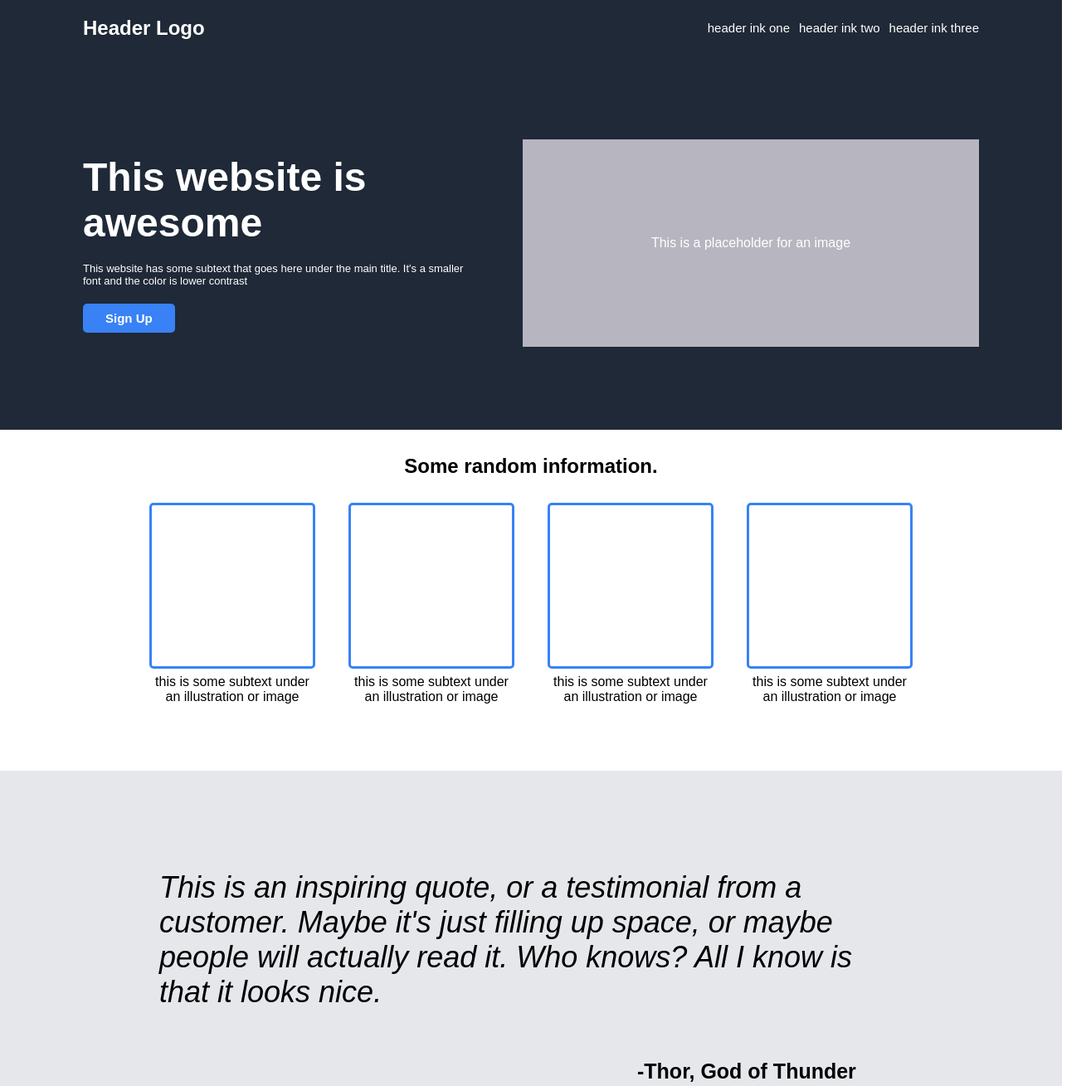
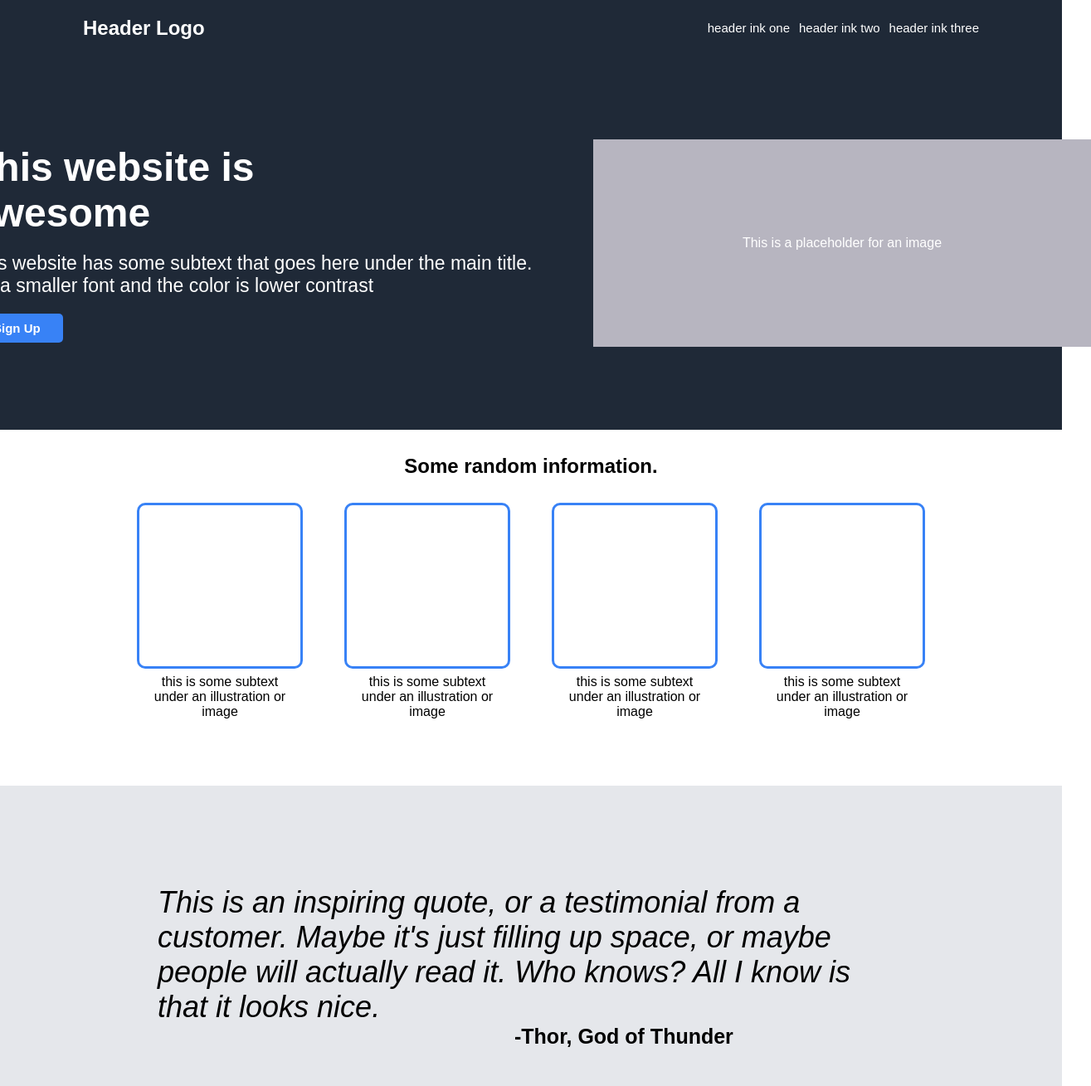
Before and after one commit to amiga07/landing-page, a plain HTML site: page index.html in a window 1280 px wide. Shown: the top 1309 px of the page at 83% size, 1315 px wide, since content can reach past the window. Drawn offline with Linux system fonts and the light colour scheme.

Commit message:
Fix flex-shrink

```diff
--- a/style.css
+++ b/style.css
@@ -38,11 +38,11 @@ a{
     gap: 50px;
     align-items: center;
     background-color: #1F2937;
+    justify-content: center;
 }
 .main-page > .text{
     display: flex;
     flex-direction: column;
-    flex: 1;
     gap: 20px;
     align-items: flex-start;
 }
@@ -50,10 +50,12 @@ h1{
     font-size: 48px;
     color: white;
     font-weight: 900;
+    width: 400px;
 }
-.desc{
-    font-size: 18px;
+.text > .desc{
+    font-size: 23px;
     color: white;
+    width: 700px;
 }
 button{
     background-color: #3882F6 ;
@@ -66,11 +68,12 @@ button{
     text-align: center;
 }
 .image{
-    width: 550px;
+    width: 600px;
     height: 250px;
     background-color: rgb(183, 181, 192);
     color: white;
     display: flex;
+    flex-shrink: 0;
 }
 .image p{
     margin: auto;
@@ -82,7 +85,7 @@ button{
     display: flex;
     justify-content: center;
     align-items: center;
-    gap: 40px;
+    gap: 50px;
     padding-bottom: 80px;
 }
 h2{
@@ -98,7 +101,7 @@ h2{
     border: solid;
     border-color: #3882F6;
     border-width: 3px;
-    border-radius: 5px;
+    border-radius: 10px;
 }
 .item{
     display: flex;
@@ -108,7 +111,7 @@ h2{
 }
 .pic-desc{
     text-align: center;
-    width: 200px;
+    width: 180px;
 }
 .quote{
     background-color: #E5E7EB;
@@ -120,13 +123,16 @@ h2{
 .quote.text{
     font-style: italic;
     font-size: 36px;
-    width: 70%;
+    width: 900px;
     margin: 0 auto;
+    padding-bottom: 0px;
 }
 .credit{
     font-size: 25px;
     font-weight: 900;
-    padding-left: 60%;
+    margin-left: auto;
+    padding-right: 300px;
+    width: 660px;
 }
 .offer{
     display: flex;
@@ -149,8 +155,9 @@ h3{
     font-size: 17px;
     font-weight: 900;
 }
-.desc{
+.offer-part > .desc{
     font-size: 13px;
+    color: white;
 }
 .transparent{
     border: white 1.5px solid;
```
